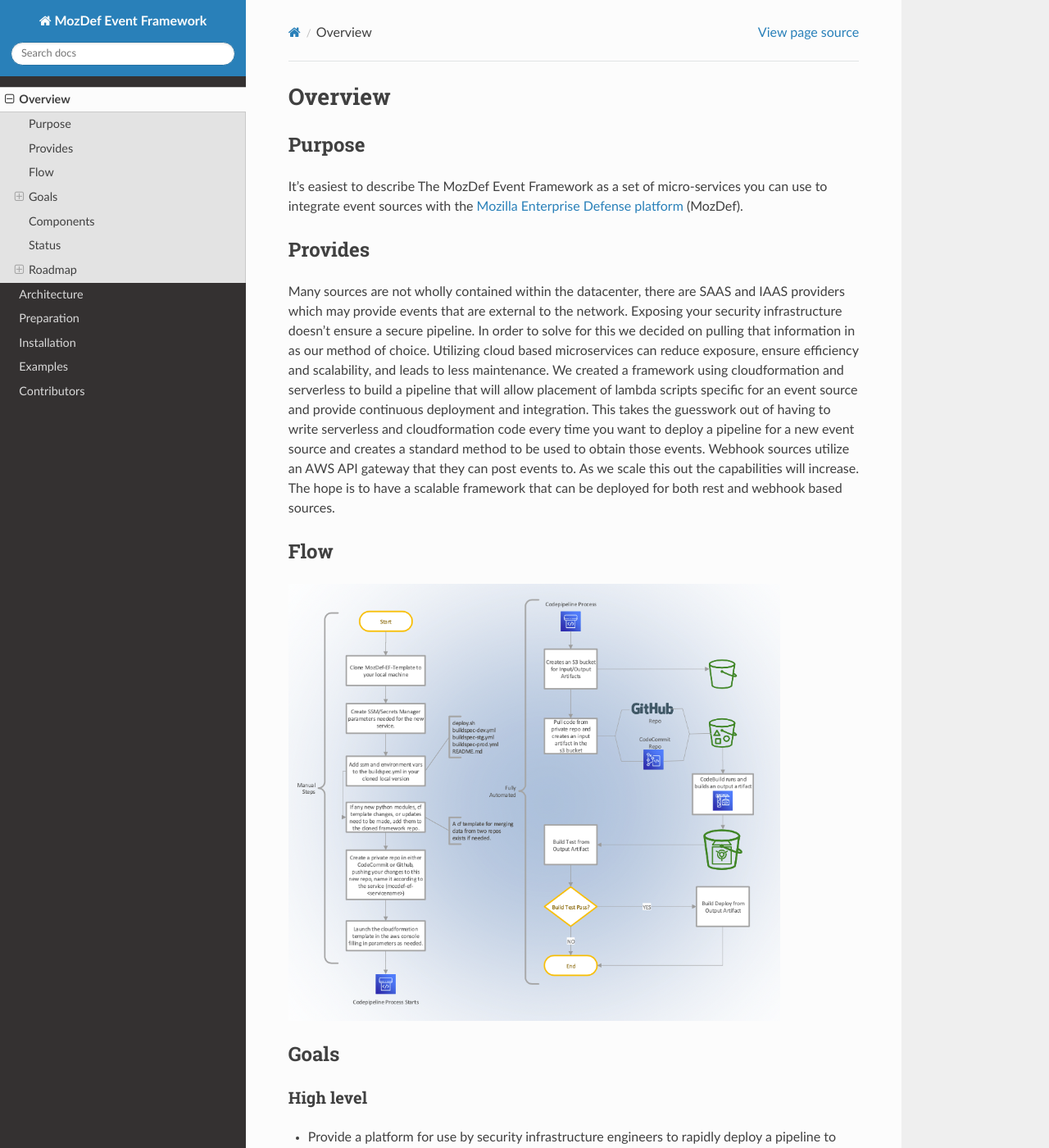
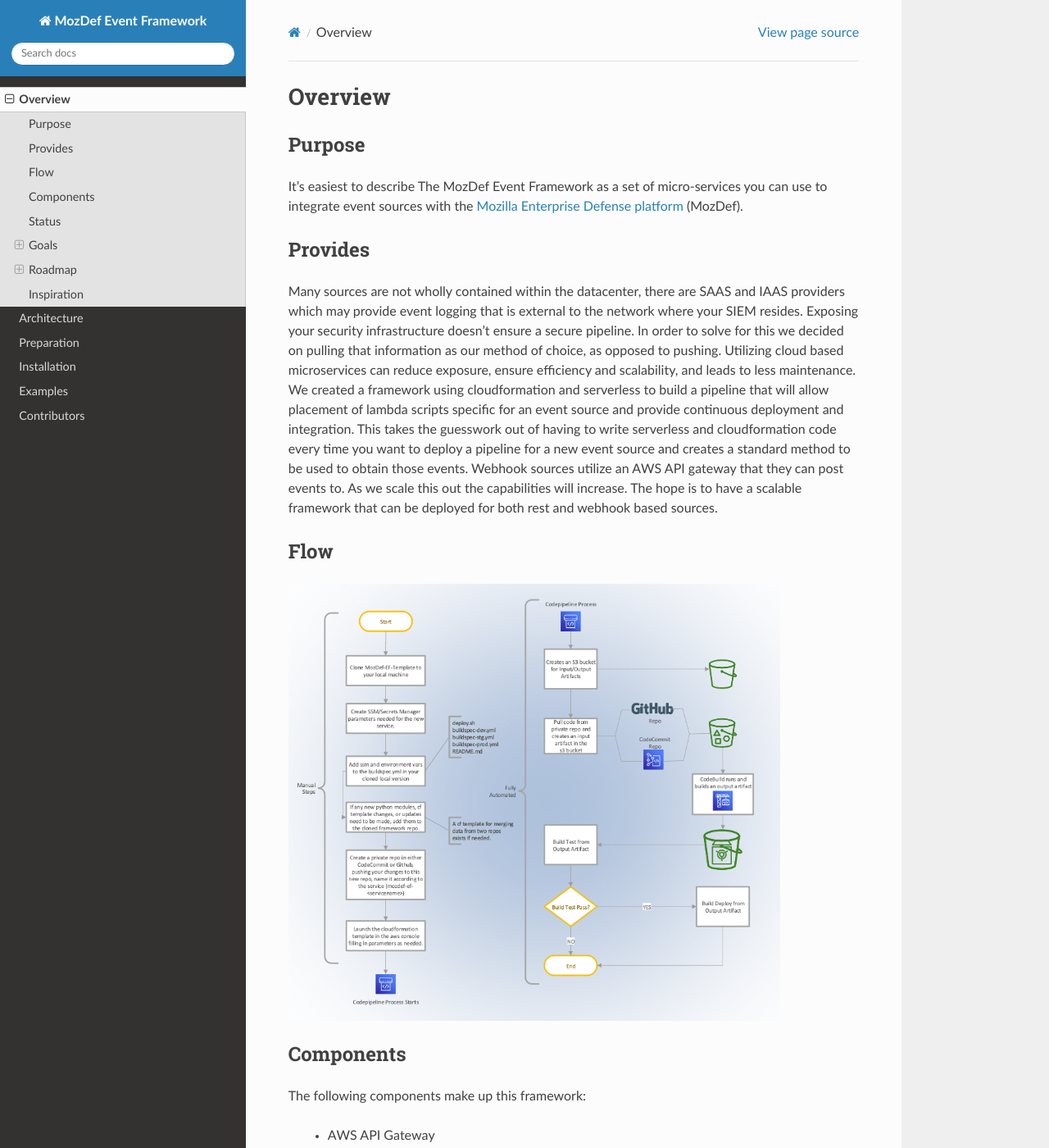
Before and after one commit to mozilla/mozdef-event-framework, a Sphinx documentation site: the page built from docs/source/overview.rst, in a window 1280 px wide and 1400 px high. Shown: the whole window at 82% size. Built offline with Sphinx 7.4.7 and the Read the Docs theme 2.0.0, drawn with Linux system fonts in a browser that asks for light colours; pages that are not in the unit, such as notebooks, are missing from menus; some of the changed lines change nothing that is shown; some of the changed text lies outside the part shown.

Commit message:
adding Inspiration and reorg of overview

```diff
--- a/docs/source/overview.rst
+++ b/docs/source/overview.rst
@@ -9,7 +9,7 @@
 Provides
 --------
 
-Many sources are not wholly contained within the datacenter, there are SAAS and IAAS providers which may provide events that are external to the network. Exposing your security infrastructure doesn't ensure a secure pipeline. In order to solve for this we decided on pulling that information in as our method of choice.
+Many sources are not wholly contained within the datacenter, there are SAAS and IAAS providers which may provide event logging that is external to the network where your SIEM resides. Exposing your security infrastructure doesn't ensure a secure pipeline. In order to solve for this we decided on pulling that information as our method of choice, as opposed to pushing.
 Utilizing cloud based microservices can reduce exposure, ensure efficiency and scalability, and leads to less maintenance. We created a framework using cloudformation and serverless to build a pipeline that will allow placement of lambda scripts specific for an event source and provide continuous deployment and integration.
 This takes the guesswork out of having to write serverless and cloudformation code every time  you want to deploy a pipeline for a new event source and creates a standard method to be used to obtain those events. Webhook sources utilize an AWS API gateway that they can post events to. As we scale this out the capabilities will increase.
 The hope is to have a scalable framework that can be deployed for both rest and webhook based sources.
@@ -20,23 +20,6 @@
 .. image:: images/MozDef-Event-Framework_process_flow.png
    :width: 600
    :alt: High Level Overview of the Work/Process Flow Steps From Start to Finish
-
-Goals
------
-
-High level
-**********
-
-* Provide a platform for use by security infrastructure engineers to rapidly deploy a pipeline to enable ingestion of events into MozDef.
-* Facilitate continuous integration and development.
-* Facilitate repeatable, predictable processes for adding new event sources.
-* Provide a means with which to reprocess any events that do not meet the requirements you set.
-
-Technical
-*********
-
-* Offer micro services that enable rapid consumption of various event sources as needed.
-* Scalable, should be able to handle thousands of events per second, provide validation, and a means to reprocess events that fail validation by utilizing the CI/CD pipeline this framework builds.
 
 Components
 ------------
@@ -61,6 +44,23 @@
 
 The MozDef event framework is under development at this time.
 
+Goals
+-----
+
+High level
+**********
+
+* Provide a platform for use by security infrastructure engineers to rapidly deploy a pipeline to enable ingestion of events into MozDef.
+* Facilitate continuous integration and development.
+* Facilitate repeatable, predictable processes for adding new event sources.
+* Provide a means with which to reprocess any events that do not meet the requirements you set.
+
+Technical
+*********
+
+* Offer micro services that enable rapid consumption of various event sources as needed.
+* Scalable, should be able to handle thousands of events per second, provide validation, and a means to reprocess events that fail validation by utilizing the CI/CD pipeline this framework builds.
+
 Roadmap
 -------
 
@@ -79,3 +79,10 @@
    * Implement schema validation
    * Implement function library to allow choice between webhook API or rEST API connectivity
    * Implement monitoring of the entire stack that is created by this framework
+
+Inspiration
+-----------
+The following resources inspired us and were used to build out this project:
+
+* https://github.com/tooltwist/codepipeline-artifact-munge
+* https://github.com/getcft/aws-serverless-code-pipeline-cf-template
```
